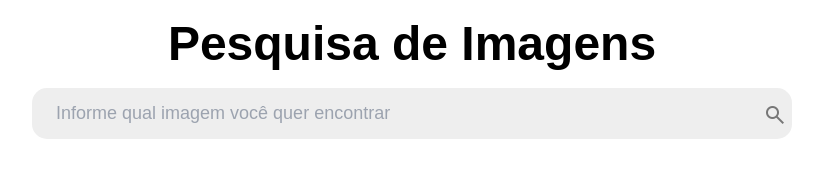
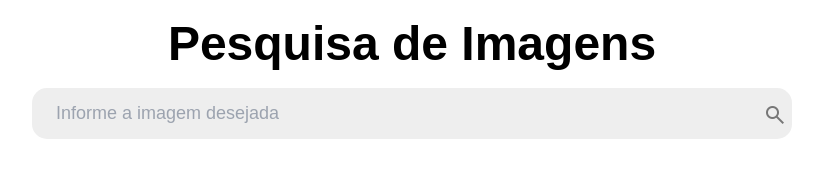
Before and after one commit to eujoao-maciel/search_images, a website: page src/index.html in a window 1280 px wide. Shown: the whole page, without its empty margins (228-1051 px from the left). Drawn offline with nearby package versions, Linux system fonts and the light colour scheme.

Commit message:
alterado placeholder do input

```diff
--- a/src/index.html
+++ b/src/index.html
@@ -22,7 +22,7 @@
                 <input
                     type="text"
                     id="search_input"
-                    placeholder="Informe qual imagem você quer encontrar"
+                    placeholder="Informe a imagem desejada"
                 >
                 <span class="material-symbols-outlined">
                     search
```
